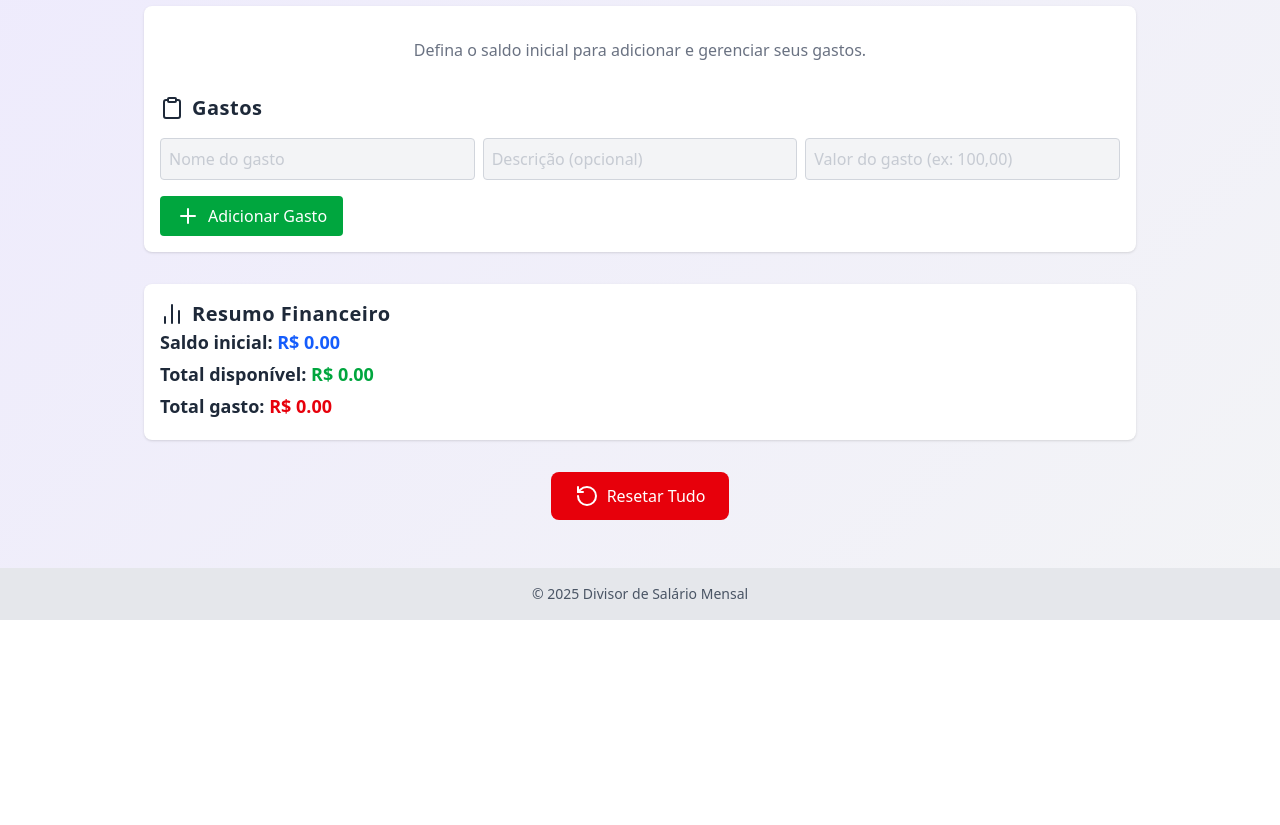
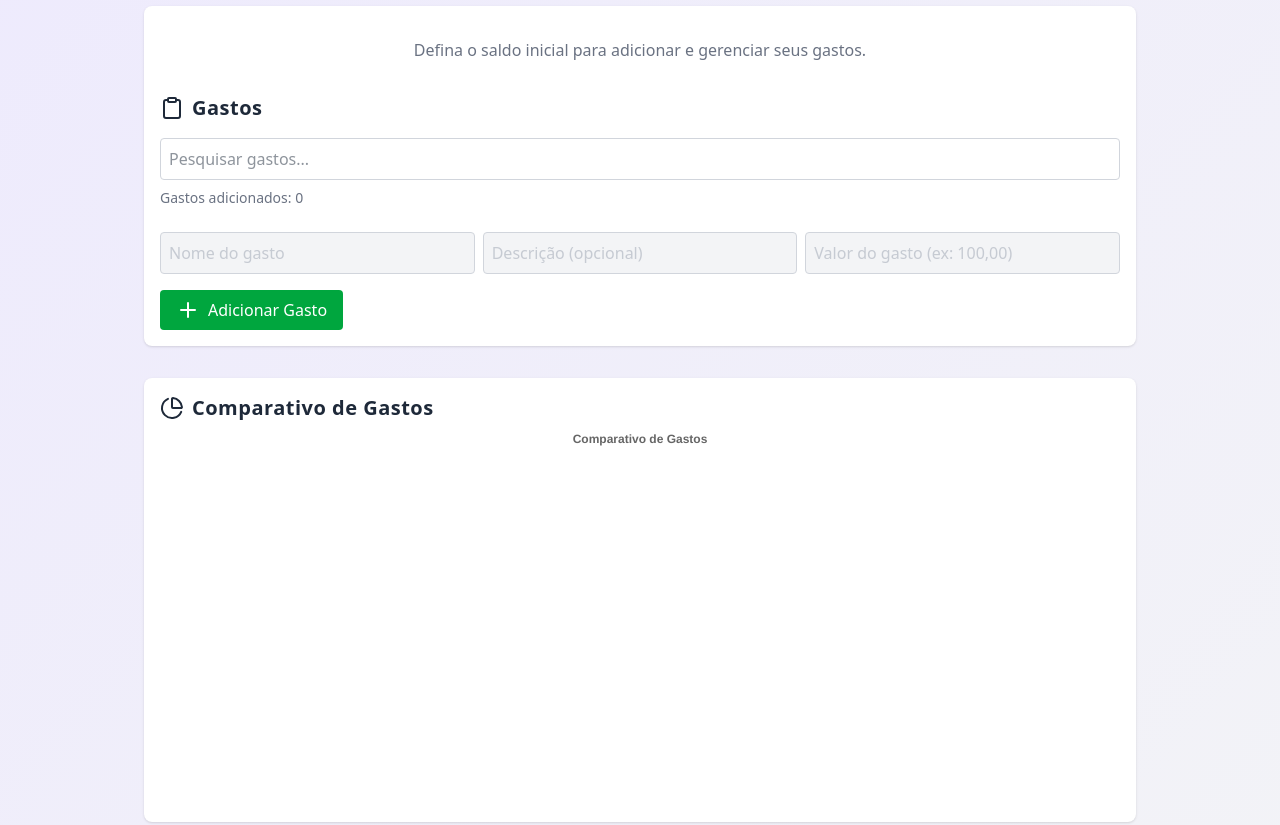
Before and after one commit to KevinWillyan456/monthly-salary-divider, a website built with Vite: page index.html in a window 1280 px wide. Shown: the part 480-1305 px from the top of the page. Before the commit the page ends 1100 px from the top, so only its background shows below. Built offline with nearby package versions, Linux system fonts and the light colour scheme.

Commit message:
feat: adicionar gráfico de gastos e campo de pesquisa na lista de gastos

```diff
--- a/index.html
+++ b/index.html
@@ -65,7 +65,7 @@
           Gastos
         </h2>
 
-        <div id="lista-gastos" class="space-y-2"></div>
+        <div id="lista-gastos"></div>
 
         <div class="flex flex-col gap-2 sm:flex-row">
           <input
@@ -97,6 +97,18 @@
         </button>
       </section>
 
+      <!-- Adicionei logo antes da seção de resumo -->
+      <section id="grafico-gastos" class="rounded-lg bg-white p-4 shadow">
+        <h2 class="flex items-center gap-2 text-xl font-semibold">
+          <i data-lucide="pie-chart"></i>
+          Comparativo de Gastos
+        </h2>
+        <div
+          id="grafico-gastos-container"
+          class="mx-auto h-96 w-full max-w-3xl"
+        ></div>
+      </section>
+
       <section id="resumo" class="rounded-lg bg-white p-4 shadow">
         <h2 class="flex items-center gap-2 text-xl font-semibold">
           <i data-lucide="bar-chart-2"></i>
--- a/package.json
+++ b/package.json
@@ -15,6 +15,7 @@
   },
   "dependencies": {
     "@tailwindcss/vite": "^4.1.6",
+    "chart.js": "^4.4.9",
     "lucide": "^0.509.0",
     "tailwindcss": "^4.1.6"
   }
--- a/src/main.ts
+++ b/src/main.ts
@@ -1,3 +1,4 @@
+import { Chart, registerables } from 'chart.js'
 import { createIcons, icons } from 'lucide'
 
 createIcons({ icons })
@@ -39,6 +40,7 @@ document.addEventListener('DOMContentLoaded', () => {
   let saldoInicial: number = parseFloat(
     localStorage.getItem('saldoInicial') || saldo.toString() || '0'
   )
+  let chartInstance: any = null
 
   // Funções utilitárias
   const atualizarSaldo = (): void => {
@@ -57,6 +59,9 @@ document.addEventListener('DOMContentLoaded', () => {
   }
 
   const abrirModal = (conteudo: string): HTMLDivElement => {
+    // Fecha qualquer modal já aberto
+    document.querySelectorAll('.modal-unico').forEach((el) => el.remove())
+
     const modal = document.createElement('div')
     modal.classList.add(
       'fixed',
@@ -68,7 +73,8 @@ document.addEventListener('DOMContentLoaded', () => {
       'flex',
       'justify-center',
       'items-center',
-      'z-50'
+      'z-50',
+      'modal-unico'
     )
     modal.innerHTML = `
       <div class="bg-white p-6 rounded-lg shadow-lg w-11/12 max-w-md text-center">
@@ -122,10 +128,61 @@ document.addEventListener('DOMContentLoaded', () => {
     document.addEventListener('keydown', escListener, { once: true })
   }
 
+  // Adiciona campo de pesquisa acima da lista de gastos
+  let termoPesquisa = ''
+  const criarCampoPesquisa = () => {
+    let campo = document.getElementById(
+      'campo-pesquisa-gasto'
+    ) as HTMLInputElement
+    if (!campo) {
+      campo = document.createElement('input')
+      campo.type = 'text'
+      campo.id = 'campo-pesquisa-gasto'
+      campo.placeholder = 'Pesquisar gastos...'
+      campo.className = 'w-full mb-2 rounded border border-gray-300 p-2'
+      campo.addEventListener('input', () => {
+        termoPesquisa = campo.value.toLowerCase()
+        renderizarGastos()
+      })
+      listaGastosEl.parentElement?.insertBefore(campo, listaGastosEl)
+    }
+  }
+
   // Renderização de gastos
   const renderizarGastos = (): void => {
+    criarCampoPesquisa()
     listaGastosEl.innerHTML = ''
-    gastos.forEach((gasto, index) => {
+
+    // Filtra gastos pelo termo de pesquisa
+    const gastosFiltrados = termoPesquisa
+      ? gastos.filter(
+          (g) =>
+            g.nome.toLowerCase().includes(termoPesquisa) ||
+            (g.descricao && g.descricao.toLowerCase().includes(termoPesquisa))
+        )
+      : gastos
+
+    // Exibe contador de gastos
+    let contador = document.getElementById('contador-gastos')
+    if (!contador) {
+      contador = document.createElement('div')
+      contador.id = 'contador-gastos'
+      contador.className = 'text-sm text-gray-500 mb-2'
+      listaGastosEl.parentElement?.insertBefore(contador, listaGastosEl)
+    }
+    contador.textContent = `Gastos adicionados: ${gastos.length} ${termoPesquisa ? `(exibindo ${gastosFiltrados.length})` : ''}`
+
+    gastosFiltrados.forEach((gasto, index) => {
+      // Corrige o índice real para ações (remover/editar/mover)
+      const realIndex = termoPesquisa
+        ? gastos.findIndex(
+            (g) =>
+              g.nome === gasto.nome &&
+              g.descricao === gasto.descricao &&
+              g.valor === gasto.valor
+          )
+        : index
+
       const gastoEl = document.createElement('div')
       gastoEl.classList.add(
         'flex',
@@ -145,7 +202,7 @@ document.addEventListener('DOMContentLoaded', () => {
       )
 
       // Dropdown para mobile
-      const dropdownId = `dropdown-gasto-${index}`
+      const dropdownId = `dropdown-gasto-${realIndex}`
       gastoEl.innerHTML = `
         <div class="flex flex-col min-w-0 flex-1">
           <span class="font-bold text-gray-900 truncate">${gasto.nome}</span>
@@ -153,26 +210,26 @@ document.addEventListener('DOMContentLoaded', () => {
           <span class="text-green-700 font-bold text-lg mt-1">R$ ${gasto.valor.toFixed(2)}</span>
         </div>
         <div class="hidden xs:flex flex-row flex-wrap gap-1 sm:gap-2">
-          <button class="bg-gray-200 text-gray-700 px-1.5 py-1 text-xs sm:px-2 sm:py-1 sm:text-base rounded hover:bg-gray-300 border border-gray-300 disabled:opacity-40" onclick="window.moverGastoCima(${index})" ${index === 0 ? 'disabled' : ''} title="Mover para cima"><i data-lucide="arrow-up"></i></button>
-          <button class="bg-gray-200 text-gray-700 px-1.5 py-1 text-xs sm:px-2 sm:py-1 sm:text-base rounded hover:bg-gray-300 border border-gray-300 disabled:opacity-40" onclick="window.moverGastoBaixo(${index})" ${index === gastos.length - 1 ? 'disabled' : ''} title="Mover para baixo"><i data-lucide="arrow-down"></i></button>
-          <button class="bg-blue-500 text-white px-1.5 py-1 text-xs sm:px-2 sm:py-1 sm:text-base rounded hover:bg-blue-600 border border-blue-600 flex items-center gap-1" onclick="window.editarGasto(${index})"><i data-lucide="pencil"></i> <span class="hidden sm:inline">Editar</span></button>
-          <button class="bg-red-500 text-white px-1.5 py-1 text-xs sm:px-2 sm:py-1 sm:text-base rounded hover:bg-red-600 border border-red-600 flex items-center gap-1" onclick="window.removerGasto(${index})"><i data-lucide="trash-2"></i> <span class="hidden sm:inline">Excluir</span></button>
+          <button class="bg-gray-200 text-gray-700 px-1.5 py-1 text-xs sm:px-2 sm:py-1 sm:text-base rounded hover:bg-gray-300 border border-gray-300 disabled:opacity-40" onclick="window.moverGastoCima(${realIndex})" ${realIndex === 0 ? 'disabled' : ''} title="Mover para cima"><i data-lucide="arrow-up"></i></button>
+          <button class="bg-gray-200 text-gray-700 px-1.5 py-1 text-xs sm:px-2 sm:py-1 sm:text-base rounded hover:bg-gray-300 border border-gray-300 disabled:opacity-40" onclick="window.moverGastoBaixo(${realIndex})" ${realIndex === gastos.length - 1 ? 'disabled' : ''} title="Mover para baixo"><i data-lucide="arrow-down"></i></button>
+          <button class="bg-blue-500 text-white px-1.5 py-1 text-xs sm:px-2 sm:py-1 sm:text-base rounded hover:bg-blue-600 border border-blue-600 flex items-center gap-1" onclick="window.editarGasto(${realIndex})"><i data-lucide="pencil"></i> <span class="hidden sm:inline">Editar</span></button>
+          <button class="bg-red-500 text-white px-1.5 py-1 text-xs sm:px-2 sm:py-1 sm:text-base rounded hover:bg-red-600 border border-red-600 flex items-center gap-1" onclick="window.removerGasto(${realIndex})"><i data-lucide="trash-2"></i> <span class="hidden sm:inline">Excluir</span></button>
         </div>
         <div class="xs:hidden relative">
           <button class="bg-gray-200 text-gray-700 px-2 py-1 rounded border border-gray-300 flex items-center gap-1" onclick="window.toggleDropdown('${dropdownId}')">
             <i data-lucide="more-vertical"></i>
           </button>
           <div id="${dropdownId}" class="hidden absolute right-0 top-8 z-10 bg-white border border-gray-200 rounded shadow-md min-w-[140px]">
-            <button class="w-full flex items-center gap-2 px-3 py-2 text-left hover:bg-gray-100 disabled:opacity-40" onclick="window.moverGastoCima(${index})" ${index === 0 ? 'disabled' : ''}><i data-lucide="arrow-up"></i> Mover para cima</button>
-            <button class="w-full flex items-center gap-2 px-3 py-2 text-left hover:bg-gray-100 disabled:opacity-40" onclick="window.moverGastoBaixo(${index})" ${index === gastos.length - 1 ? 'disabled' : ''}><i data-lucide="arrow-down"></i> Mover para baixo</button>
-            <button class="w-full flex items-center gap-2 px-3 py-2 text-left hover:bg-blue-50 text-blue-700" onclick="window.editarGasto(${index})"><i data-lucide="pencil"></i> Editar</button>
-            <button class="w-full flex items-center gap-2 px-3 py-2 text-left hover:bg-red-50 text-red-700" onclick="window.removerGasto(${index})"><i data-lucide="trash-2"></i> Excluir</button>
+            <button class="w-full flex items-center gap-2 px-3 py-2 text-left hover:bg-gray-100 disabled:opacity-40" onclick="window.moverGastoCima(${realIndex})" ${realIndex === 0 ? 'disabled' : ''}><i data-lucide="arrow-up"></i> Mover para cima</button>
+            <button class="w-full flex items-center gap-2 px-3 py-2 text-left hover:bg-gray-100 disabled:opacity-40" onclick="window.moverGastoBaixo(${realIndex})" ${realIndex === gastos.length - 1 ? 'disabled' : ''}><i data-lucide="arrow-down"></i> Mover para baixo</button>
+            <button class="w-full flex items-center gap-2 px-3 py-2 text-left hover:bg-blue-50 text-blue-700" onclick="window.editarGasto(${realIndex})"><i data-lucide="pencil"></i> Editar</button>
+            <button class="w-full flex items-center gap-2 px-3 py-2 text-left hover:bg-red-50 text-red-700" onclick="window.removerGasto(${realIndex})"><i data-lucide="trash-2"></i> Excluir</button>
           </div>
         </div>
       `
       listaGastosEl.appendChild(gastoEl)
       // Adiciona separador visual entre itens, exceto o último
-      if (index < gastos.length - 1) {
+      if (index < gastosFiltrados.length - 1) {
         const divider = document.createElement('div')
         divider.className = 'h-px bg-gray-200 my-2 w-full'
         listaGastosEl.appendChild(divider)
@@ -180,6 +237,7 @@ document.addEventListener('DOMContentLoaded', () => {
     })
     localStorage.setItem('gastos', JSON.stringify(gastos))
     createIcons({ icons }) // Atualiza ícones após renderização
+    renderizarGraficoGastos()
   }
 
   // Dropdown handler para mobile
@@ -361,10 +419,81 @@ document.addEventListener('DOMContentLoaded', () => {
     atualizarResumo()
   }
 
+  // Função para renderizar o gráfico de gastos
+  const renderizarGraficoGastos = () => {
+    Chart.register(...registerables)
+
+    const graficoContainerId = 'grafico-gastos-container'
+    let container = document.getElementById(graficoContainerId)
+    if (!container) {
+      container = document.createElement('div')
+      container.id = graficoContainerId
+      container.className = 'w-full max-w-md mx-auto my-6'
+      // Insere antes do resumo
+      const resumoSection = document.getElementById('resumo')
+      resumoSection?.parentElement?.insertBefore(container, resumoSection)
+    }
+    // Limpa o container e cria sempre um novo canvas
+    container.innerHTML = ''
+    const canvas = document.createElement('canvas')
+    canvas.id = 'grafico-gastos-canvas'
+    container.appendChild(canvas)
+
+    // Destroi instância anterior se existir
+    if (chartInstance) {
+      chartInstance.destroy()
+    }
+
+    // Dados do gráfico
+    const labels = gastos.map((g) => g.nome)
+    const data = gastos.map((g) => g.valor)
+    const backgroundColors = [
+      '#a78bfa',
+      '#f472b6',
+      '#60a5fa',
+      '#fbbf24',
+      '#34d399',
+      '#f87171',
+      '#facc15',
+      '#38bdf8',
+      '#c084fc',
+      '#fb7185'
+    ]
+    chartInstance = new Chart(canvas, {
+      type: 'pie',
+      data: {
+        labels,
+        datasets: [
+          {
+            data,
+            backgroundColor: labels.map(
+              (_, i) => backgroundColors[i % backgroundColors.length]
+            ),
+            borderWidth: 1
+          }
+        ]
+      },
+      options: {
+        plugins: {
+          legend: {
+            display: true,
+            position: 'bottom'
+          },
+          title: {
+            display: true,
+            text: 'Comparativo de Gastos'
+          }
+        },
+        responsive: true,
+        maintainAspectRatio: false
+      }
+    })
+  }
+
   ;(window as any).removerGasto = (index: number): void => {
     const modal = abrirModal(`
       <h3>Confirmar Exclusão</h3>
-      <p>Tem certeza que deseja excluir o gasto "<span class="font-bold">${gastos[index].descricao}</span>"?</p>
+      <p>Tem certeza que deseja excluir o gasto "<span class="font-bold">${gastos[index].nome}</span>"?</p>
       <div class="mt-4 flex justify-center space-x-4">
         <button id="confirmar-exclusao" class="bg-red-500 text-white px-4 py-2 rounded hover:bg-red-600">Sim</button>
         <button class="fechar-modal bg-gray-500 text-white px-4 py-2 rounded hover:bg-gray-600">Não</button>
@@ -491,8 +620,9 @@ document.addEventListener('DOMContentLoaded', () => {
   })
 
   atualizarSaldo()
-  renderizarGastos()
   atualizarResumo()
   atualizarBotaoSaldo()
   atualizarSecaoGastos()
+  renderizarGastos()
+  renderizarGraficoGastos()
 })
--- a/src/style.css
+++ b/src/style.css
@@ -63,6 +63,12 @@ section h2 {
   border-radius: 4px;
 }
 
+#lista-gastos {
+  max-height: 580px;
+  overflow-y: auto;
+  padding-right: 4px;
+}
+
 @media (min-width: 639px) {
   .xs\:hidden {
     display: none !important;
```
Also changed, not shown: 1 other file.
